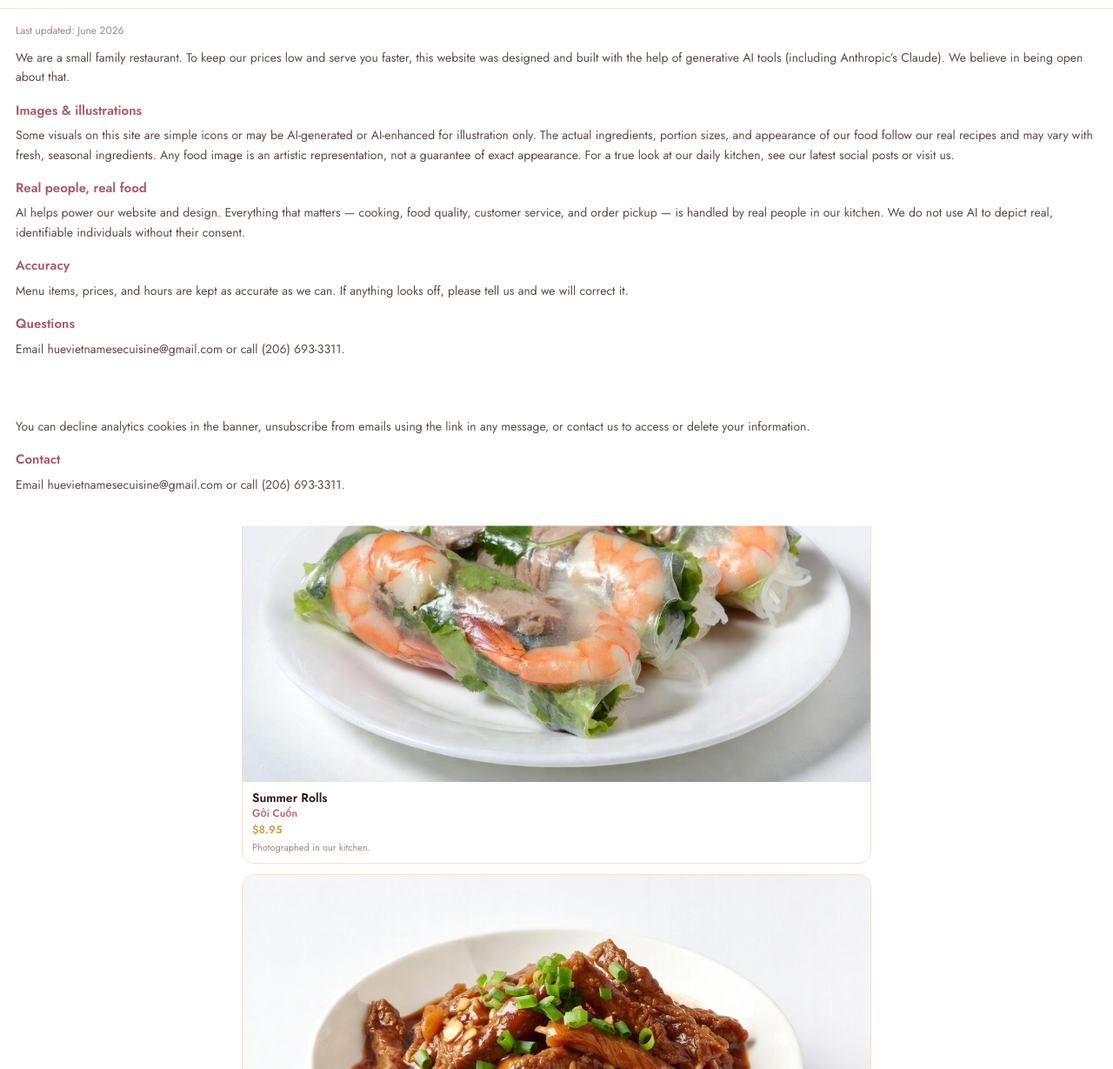
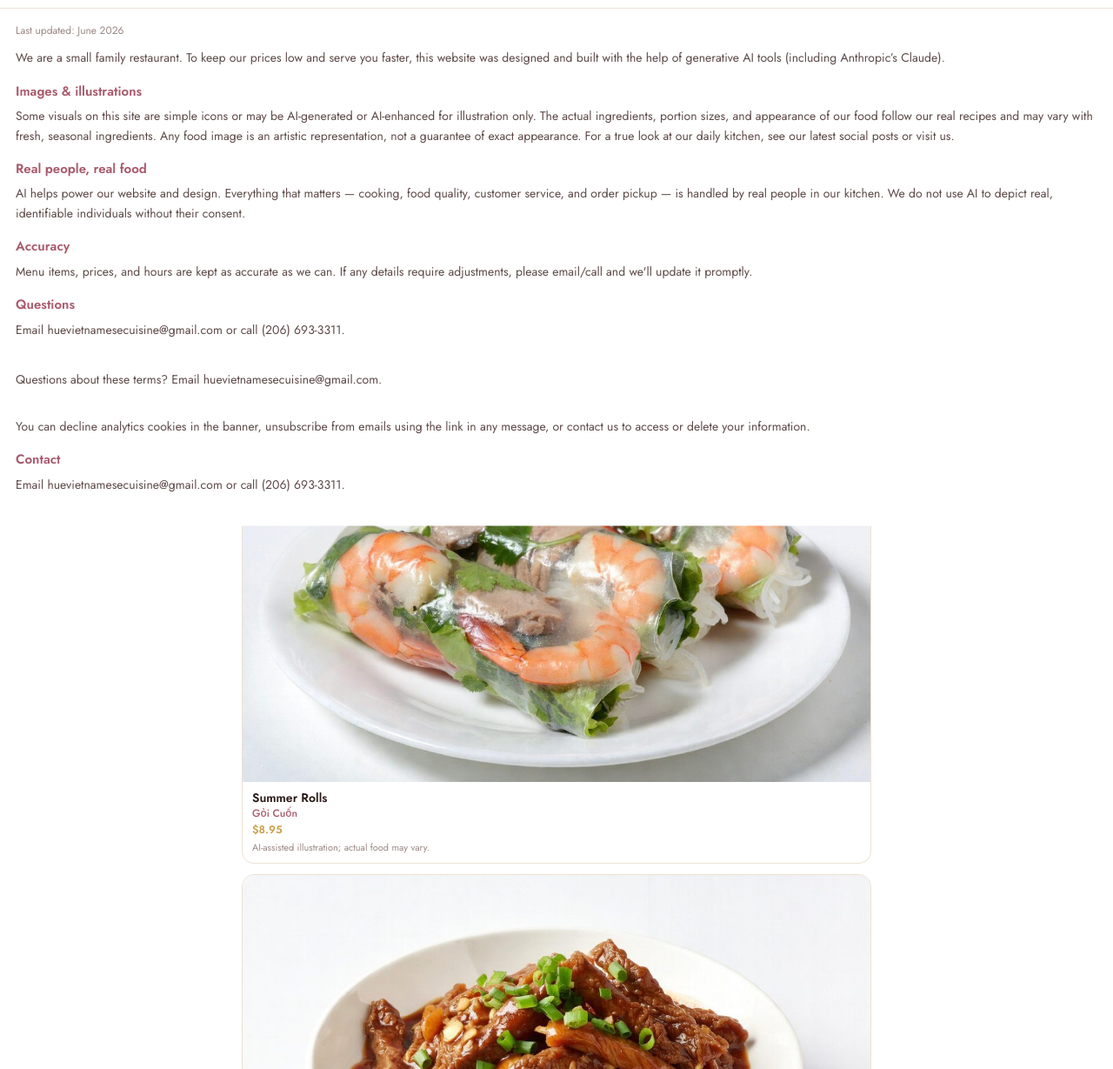
Before and after one commit to vhlprime/HueVietnameseCuisine, a plain HTML site: page index.html in a window 1280 px wide. Shown: the part 871-2100 px from the top of the page at 87% size. Drawn offline with nearby package versions, Linux system fonts and the light colour scheme; files whose address does not match are found by name.

Commit message:
Update index.html

```diff
--- a/index.html
+++ b/index.html
@@ -47,7 +47,7 @@
   },
   "openingHoursSpecification": [{
     "@type": "OpeningHoursSpecification",
-    "dayOfWeek": ["Monday","Tuesday","Wednesday","Thursday","Friday","Saturday"],
+    "dayOfWeek": ["Monday","Tuesday","Wednesday","Thursday","Friday","Saturday","Sunday"],
     "opens": "10:00",
     "closes": "20:00"
   }],
@@ -108,17 +108,17 @@
         <figure class="pcard pcard--hero" data-goitem="A3" role="button" tabindex="0" aria-label="Summer Rolls — order this dish">
           <img src="images/summer-rolls-real.jpg" alt="Summer Rolls (G&#7887;i Cu&#7889;n)" loading="lazy" width="1100" height="738">
           <figcaption class="pcard__cap">Summer Rolls<span class="pcard__vn">G&#7887;i Cu&#7889;n</span></figcaption>
-          <small class="ai-cap">Photographed in our kitchen.</small>
+          <small class="ai-cap">AI-assisted illustration; actual food may vary.</small>
         </figure>
         <figure class="pcard pcard--hero" data-goitem="M1" role="button" tabindex="0" aria-label="Mongolian Beef ⭐ — order this dish">
           <img src="images/mongolian-beef-real.jpg" alt="Mongolian Beef ⭐ (Wok-seared, sweet-savory glaze)" loading="lazy" width="1100" height="738">
           <figcaption class="pcard__cap">Mongolian Beef ⭐<span class="pcard__vn">Wok-seared, sweet-savory glaze</span></figcaption>
-          <small class="ai-cap">Photographed in our kitchen.</small>
+          <small class="ai-cap">AI-assisted illustration; actual food may vary.</small>
         </figure>
         <figure class="pcard pcard--hero" data-goitem="W2" role="button" tabindex="0" aria-label="Fried Rice — order this dish">
           <img src="images/fried-rice-real.jpg" alt="Fried Rice (C&#417;m Chi&#234;n &middot; shrimp, pork, or both)" loading="lazy" width="1100" height="738">
           <figcaption class="pcard__cap">Fried Rice<span class="pcard__vn">C&#417;m Chi&#234;n &middot; shrimp, pork, or both</span></figcaption>
-          <small class="ai-cap">Photographed in our kitchen.</small>
+          <small class="ai-cap">AI-assisted illustration; actual food may vary.</small>
         </figure>
         <figure class="pcard pcard--hero" data-goitem="G1" role="button" tabindex="0" aria-label="Papaya Salad — order this dish">
           <img src="images/papaya-salad.jpg" alt="Papaya Salad (G&#7887;i &#272;u &#272;&#7911; &middot; chicken or shrimp)" loading="lazy" width="688" height="1504">
@@ -257,7 +257,7 @@
         <b>Visit</b>
         <span>6538 4th Ave S, Suite 1<br>Seattle, WA 98108</span>
         <a href="tel:+12066933311">(206) 693-3311</a>
-        <span>Mon&ndash;Sat &middot; 10 AM &ndash; 8 PM</span>
+        <span>Mon&ndash;Sun &middot; 10 AM &ndash; 8 PM</span>
       </div>
       <div class="foot__col">
         <b>Company</b>
@@ -465,7 +465,7 @@
     <p class="upd">Last updated: June 2026</p>
     <p>We are a small family restaurant. To keep our prices low and serve you faster, this
        website was designed and built with the help of generative AI tools (including
-       Anthropic&rsquo;s Claude). We believe in being open about that.</p>
+       Anthropic&rsquo;s Claude). </p>
     <h4>Images &amp; illustrations</h4>
     <p>Some visuals on this site are simple icons or may be AI-generated or AI-enhanced for
        illustration only. The actual ingredients, portion sizes, and appearance of our food
@@ -477,8 +477,7 @@
        quality, customer service, and order pickup &mdash; is handled by real people in our
        kitchen. We do not use AI to depict real, identifiable individuals without their consent.</p>
     <h4>Accuracy</h4>
-    <p>Menu items, prices, and hours are kept as accurate as we can. If anything looks off,
-       please tell us and we will correct it.</p>
+    <p>Menu items, prices, and hours are kept as accurate as we can. If any details require adjustments, please email/call and we'll update it promptly.</p>
     <h4>Questions</h4>
     <p>Email huevietnamesecuisine@gmail.com or call (206) 693-3311.</p>
   </div>
```
